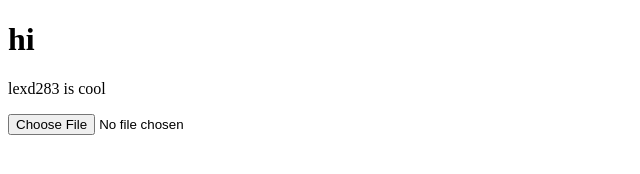
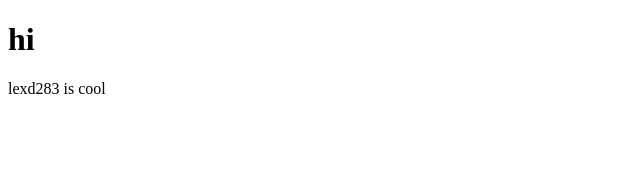
Before and after one commit to lexd283/lexd283.github.io, a plain HTML site: page index.html in a window 1280 px wide. Shown: the whole page, without its empty margins (0-640 px from the left). Drawn offline with Linux system fonts and the light colour scheme.

Commit message:
Joe Mama

```diff
--- a/index.html
+++ b/index.html
@@ -16,7 +16,5 @@
 <body>
 <h1>hi</h1>
 <p>lexd283 is cool</p>
-<form method = "post" action = "/upload" enctype="multipart/form-data" accept-charset="">
-<input type = 'file' name = 'fileImage'>
 </body>
 </html>
```
